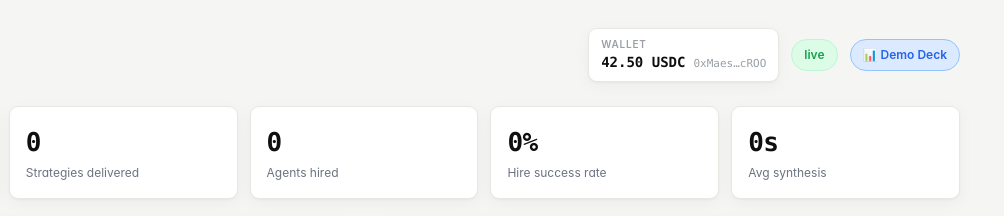
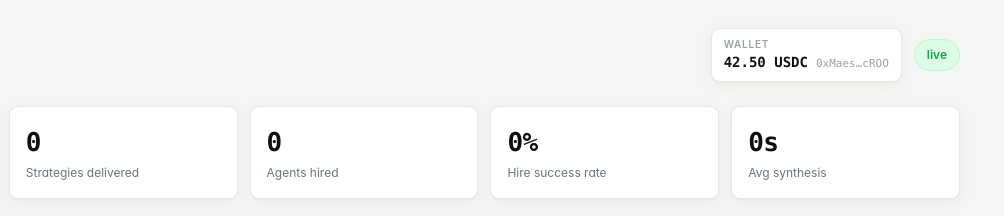
Before and after one commit to ubongn/maestro-croo, a website: page public/index.html in a window 1280 px wide. Shown: the top 216 px of the page, 276-1280 px from the left. Drawn offline with Linux system fonts and the light colour scheme; no server answers; a web font is replaced by a local one.

Commit message:
add logo.png, remove demo deck link from dashboard

```diff
--- a/public/index.html
+++ b/public/index.html
@@ -31,7 +31,6 @@
             </div>
           </div>
           <span class="badge" id="status-badge">connecting…</span>
-          <a href="/demo.html" class="badge" style="text-decoration:none;background:var(--info-soft);color:var(--info);border-color:#93c5fd;">📊 Demo Deck</a>
         </div>
       </header>
 
```
Also changed, not shown: public/logo.png (added), vercel.json.
